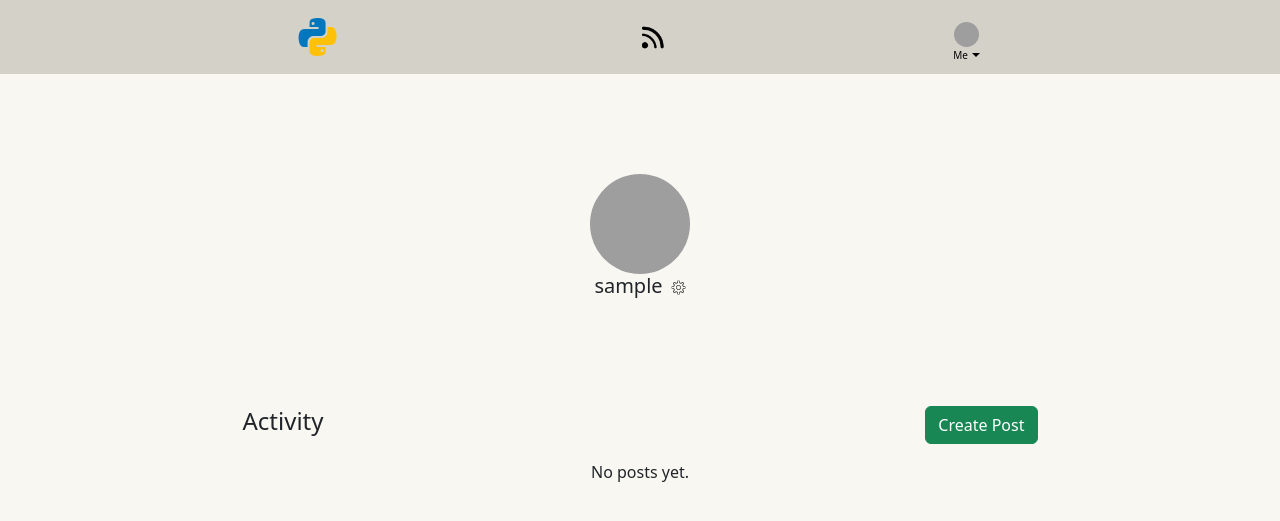
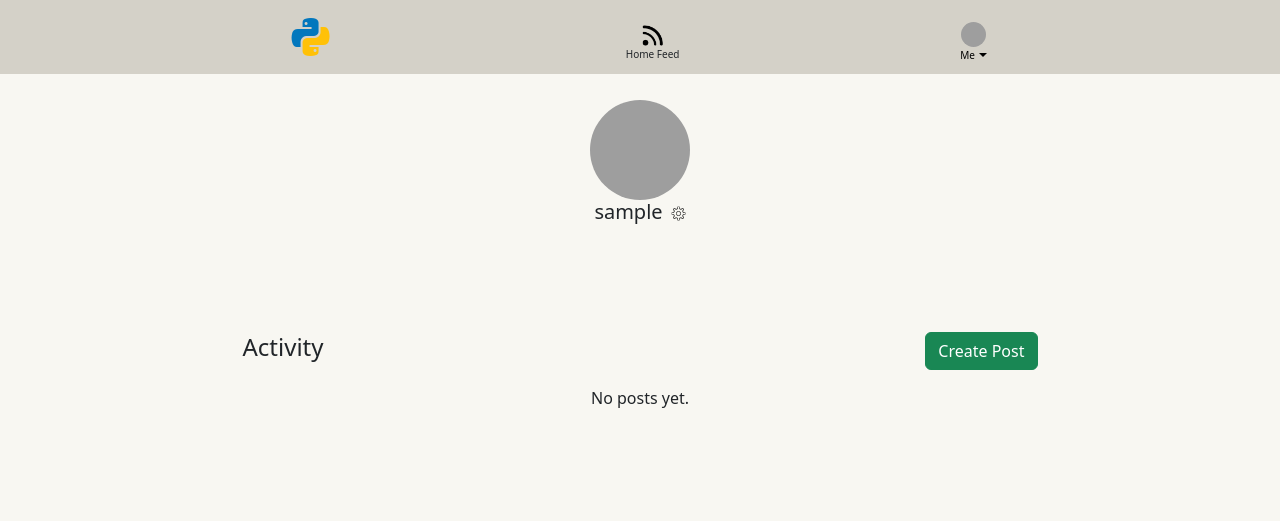
Before and after one commit to jackiedallas/django-blog-website, a Django app: a page that uses blog_website/blog/templates/blog/base.html in a window 1280 px wide. Shown: the top 521 px of the page. Run offline with Django 5.2, Linux system fonts and the light colour scheme; the visitor is signed in with stand-in values (Sample User, id 1); data comes from the database, SQL or seed files in the repository; data that the repository does not hold is empty; grey boxes are pictures that could not be loaded.

Commit message:
fixed alignment in navbar

```diff
--- a/blog_website/blog/static/blog/css/styles.css
+++ b/blog_website/blog/static/blog/css/styles.css
@@ -17,11 +17,14 @@ body {
     flex: auto;
 }
 
+#home-feed {
+    font-size: x-small;
+    flex: auto;
+    /* text-align: center; */
+}
+
 #position-nav-items {
     justify-content: space-evenly;
-    /* align-items: center; */
-
-
 }
 
 .position-nav-link-dropdown {
@@ -33,23 +36,7 @@ body {
 }
 
 #top-profile-div, #top-home-div {
-    /* padding: 30px; */
     margin-top: 100px;
     margin-bottom: 100px;
     align-items: center;
 }
-
-#bottom-profile-div {
-    /* margin-top: 100px; */
-    /* margin-bottom: 100px; */
-    /* padding: 30px; */
-    /* height: 300px; */
-    /* display: flex;
-    width: 85%;
-    align-items: center; */
-}
-
-.base-container {
-    /* width: 100vw; */
-    /* height: 100vh; */
-}
--- a/blog_website/blog/templates/blog/base.html
+++ b/blog_website/blog/templates/blog/base.html
@@ -15,7 +15,7 @@
     </head>
 
     <body>
-        <nav class="navbar navbar-expand-lg">
+        <nav class="navbar navbar-expand-lg fixed-top">
             <div class="container-fluid d-flex align-items-center" id="position-nav-items">
 
                 <!-- left brand -->
@@ -26,11 +26,15 @@
                 </div>
                 {% if user.is_authenticated %}
                 <!-- center feed icon -->
-                <div class="" id="position-nav-links">
-                    <a href="{% url 'landing' %}" class="nav-link" aria-current="page">
-                        <img src="{% static 'blog/images/feed-icon.png' %}" alt="Feed" height="25" width="25">
-                    </a>
+                <div class="d-flex align-items-center position-nav-link-dropdown">
+                    <div class="text-center" id="">
+                        <a href="{% url 'landing' %}" class="nav-link" aria-current="page">
+                            <img src="{% static 'blog/images/feed-icon.png' %}" alt="Feed" height="23" width="23">
+                        </a>
+                        <p id="home-feed" class="mb-0">Home Feed</p>
+                    </div>
                 </div>
+
                 <!-- right profile icon -->
                 <div class="d-flex align-items-center position-nav-link-dropdown" id="position-nav-links">
                     <div class="dropdown text-center">
```
